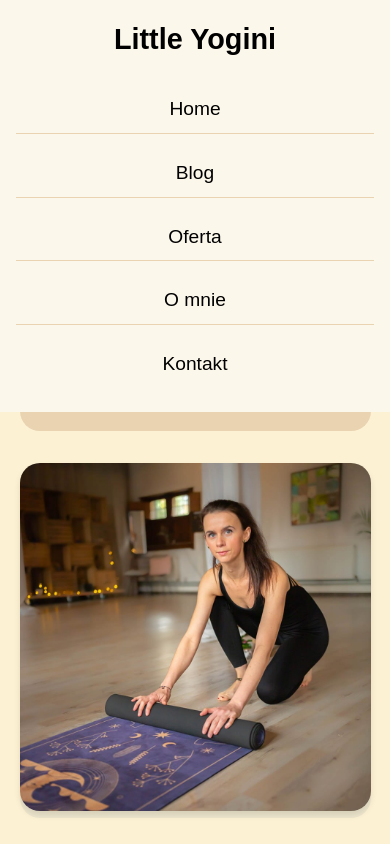
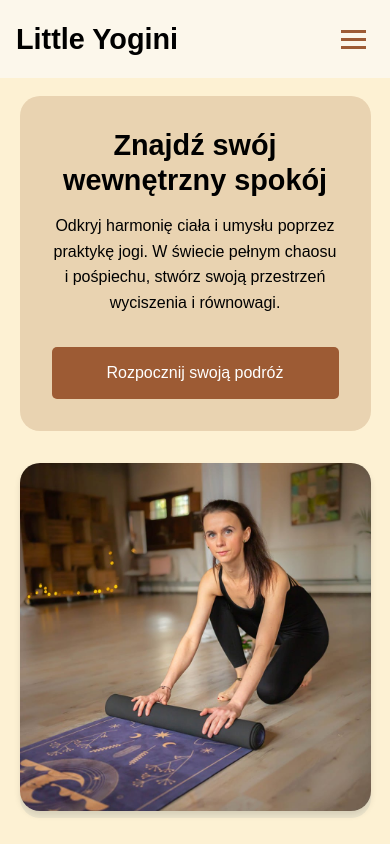
Before and after one commit to KubaDdk/yoga002, a plain HTML site: page index.html in a window 390 px wide. Shown: the top 844 px of the page. Drawn offline with Linux system fonts and the light colour scheme.

Commit message:
add mobile navbar

```diff
--- a/index.html
+++ b/index.html
@@ -14,6 +14,11 @@
         <div class="logo">
             <h1>Little Yogini</h1>
         </div>
+        <div class="hamburger-menu">
+            <span></span>
+            <span></span>
+            <span></span>
+        </div>
         <ul class="nav-links">
             <li><a href="#home">Home</a></li>
             <li><a href="#blog">Blog</a></li>
@@ -22,7 +27,6 @@
             <li><a href="#contact">Kontakt</a></li>
         </ul>
     </nav>
-
     <!-- Hero Section -->
     <section id="home" class="hero">
         <div class="hero-container">
--- a/mobile.css
+++ b/mobile.css
@@ -1,28 +1,67 @@
 /* Mobile-first improvements */
 @media (max-width: 768px) {
+
     /* Navigation improvements */
     .navbar {
-        flex-direction: column;
+        flex-direction: row;
+        justify-content: space-between;
+        align-items: center;
         padding: 1rem;
         background-color: var(--color-white);
     }
 
+    .hamburger-menu {
+        display: block;
+        cursor: pointer;
+        padding: 0.5rem;
+        z-index: 1001;
+    }
+
+    .hamburger-menu span {
+        display: block;
+        width: 25px;
+        height: 3px;
+        background-color: var(--color-brown);
+        margin: 5px 0;
+        transition: all 0.3s ease;
+    }
+
+    .hamburger-menu.active span:nth-child(1) {
+        transform: rotate(45deg) translate(5px, 5px);
+    }
+
+    .hamburger-menu.active span:nth-child(2) {
+        opacity: 0;
+    }
+
+    .hamburger-menu.active span:nth-child(3) {
+        transform: rotate(-45deg) translate(7px, -6px);
+    }
+
     .nav-links {
+        position: fixed;
+        top: 0;
+        right: -100%;
+        height: 100vh;
+        width: 100%;
+        background-color: var(--color-white);
         flex-direction: column;
-        width: 100%;
-        text-align: center;
-        margin-top: 1rem;
+        align-items: center;
+        justify-content: center;
+        transition: right 0.3s ease;
+        z-index: 1000;
+    }
+
+    .nav-links.nav-active {
+        right: 0;
     }
 
     .nav-links li {
-        margin: 0.5rem 0;
-        padding: 0.5rem 0;
-        border-bottom: 1px solid var(--color-tan);
+        margin: 1.5rem 0;
+        opacity: 0;
+        animation: navLinkFade 0.5s ease forwards;
     }
 
-    .nav-links li:last-child {
-        border-bottom: none;
-    }
 
     /* Hero section improvements */
     .hero {
@@ -178,3 +217,15 @@
         height: 250px;
     }
 }
+
+@keyframes navLinkFade {
+    from {
+        opacity: 0;
+        transform: translateX(50px);
+    }
+
+    to {
+        opacity: 1;
+        transform: translateX(0);
+    }
+}
--- a/scripts.js
+++ b/scripts.js
@@ -15,44 +15,50 @@ document.querySelectorAll('a[href^="#"]').forEach(anchor => {
     });
 });
 
-// Navbar scroll behavior
+// Mobile menu toggle
+const hamburger = document.querySelector('.hamburger-menu');
+const navLinks = document.querySelector('.nav-links');
+
+if (hamburger) {
+    hamburger.addEventListener('click', () => {
+        navLinks.classList.toggle('nav-active');
+        hamburger.classList.toggle('active');
+    });
+}
+
+// Close mobile menu when clicking a link
+document.querySelectorAll('.nav-links a').forEach(link => {
+    link.addEventListener('click', () => {
+        if (window.innerWidth <= 768) {
+            navLinks.classList.remove('nav-active');
+            hamburger.classList.remove('active');
+        }
+    });
+});
+
+// Navbar scroll behavior (desktop only)
 let lastScroll = 0;
 const navbar = document.querySelector('.navbar');
 
-// Only apply scroll behavior on screens larger than 768px
 window.addEventListener('scroll', () => {
-    // Check if screen width is greater than 768px
     if (window.innerWidth > 768) {
         const currentScroll = window.pageYOffset;
 
-        // Add background when scrolled down
         if (currentScroll > 50) {
             navbar.classList.add('navbar--scrolled');
         } else {
             navbar.classList.remove('navbar--scrolled');
         }
 
-        // Hide/show navbar based on scroll direction
         if (currentScroll > lastScroll && currentScroll > 100) {
-            // Scrolling down & past navbar
             navbar.classList.add('navbar--hidden');
         } else {
-            // Scrolling up
             navbar.classList.remove('navbar--hidden');
         }
 
         lastScroll = currentScroll;
     } else {
-        // Remove any scroll-related classes on mobile
         navbar.classList.remove('navbar--hidden');
         navbar.classList.remove('navbar--scrolled');
     }
 });
-
-// Update navbar classes when window is resized
-window.addEventListener('resize', () => {
-    if (window.innerWidth <= 768) {
-        navbar.classList.remove('navbar--hidden');
-        navbar.classList.remove('navbar--scrolled');
-    }
-});
```
